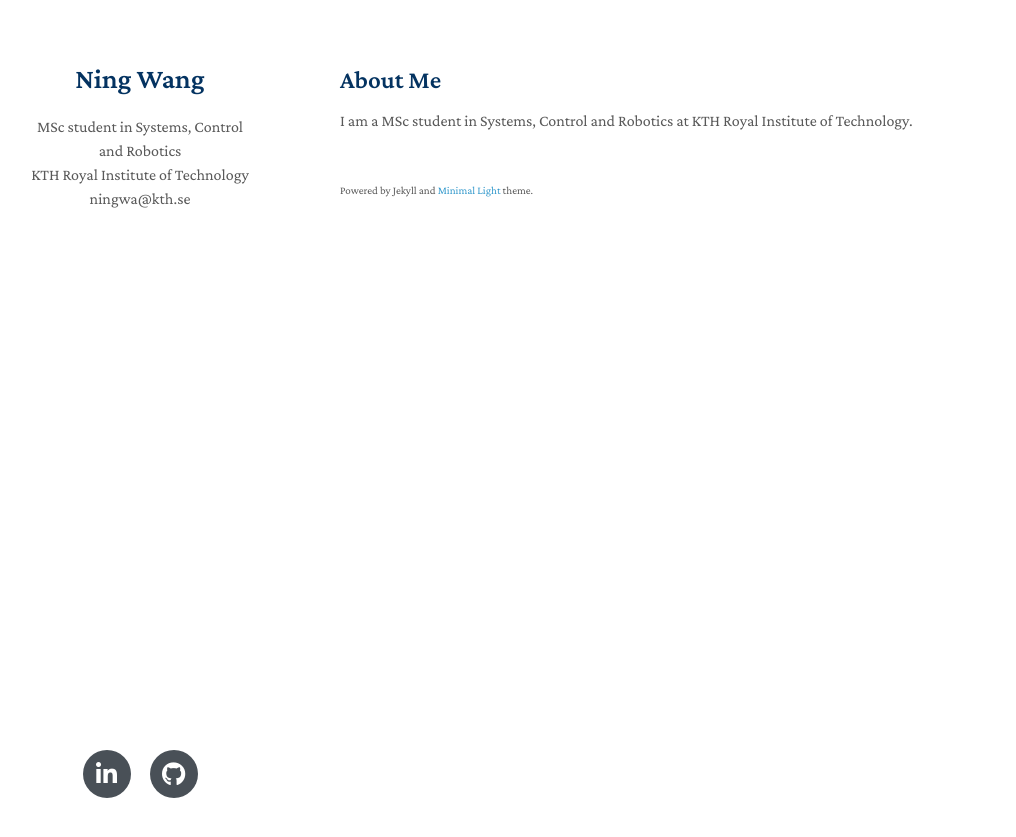
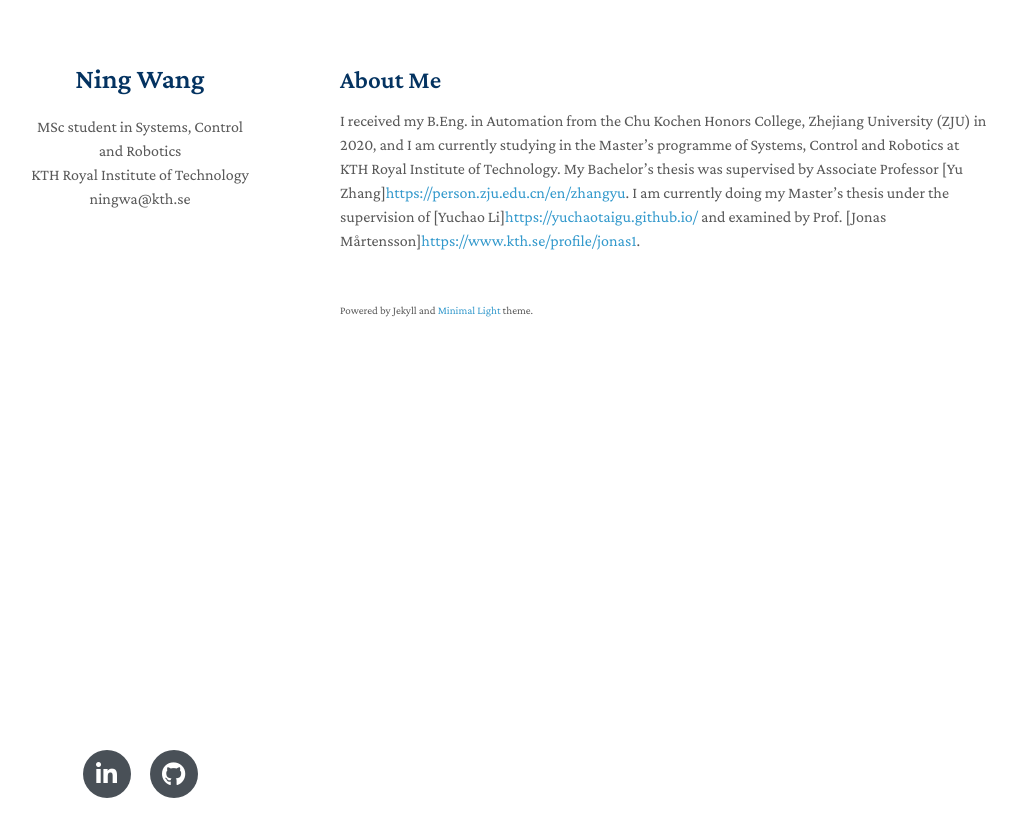
Before and after one commit to ningwak/ningwak.github.io, a Jekyll site: the page built from index.md, in a window 1280 px wide. Shown: the top 837 px of the page, without its empty margins (130-1146 px from the left). Built offline with Jekyll 4.4.1, drawn with Linux system fonts in a browser that asks for light colours; nearby versions of some CDN libraries; a style sheet for code colours, icons or effects is not loaded; our own code applies the rules of GitHub Pages for plain Markdown files.

Commit message:
Update index.md

```diff
--- a/index.md
+++ b/index.md
@@ -4,4 +4,4 @@ layout: homepage
 
 ## About Me
 
-I am a MSc student in Systems, Control and Robotics at KTH Royal Institute of Technology.
+I received my B.Eng. in Automation from the Chu Kochen Honors College, Zhejiang University (ZJU) in 2020, and I am currently studying in the Master's programme of Systems, Control and Robotics at KTH Royal Institute of Technology. My Bachelor's thesis was supervised by Associate Professor [Yu Zhang]<https://person.zju.edu.cn/en/zhangyu>. I am currently doing my Master's thesis under the supervision of [Yuchao Li]<https://yuchaotaigu.github.io/> and examined by Prof. [Jonas Mårtensson]<https://www.kth.se/profile/jonas1>.
```
